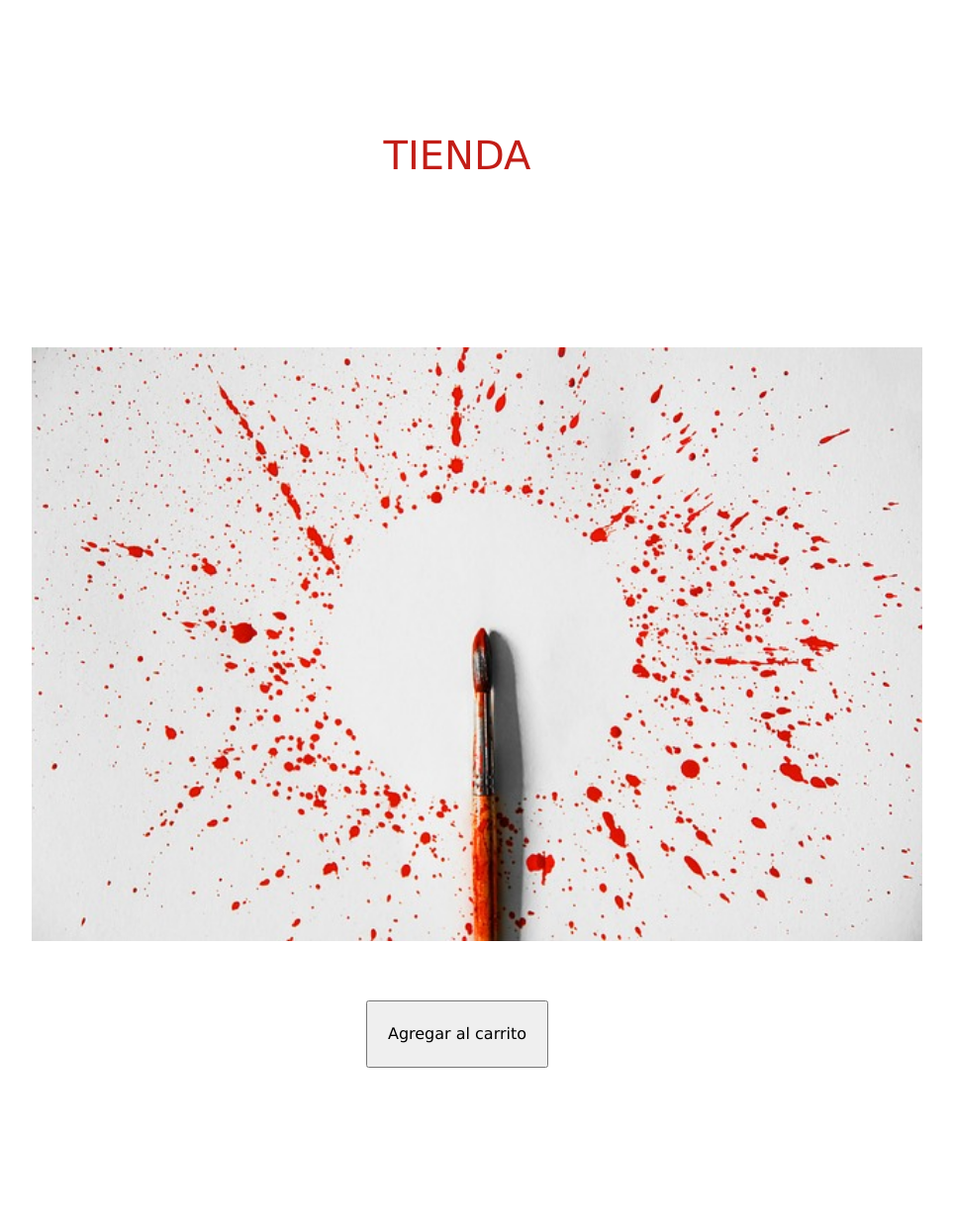
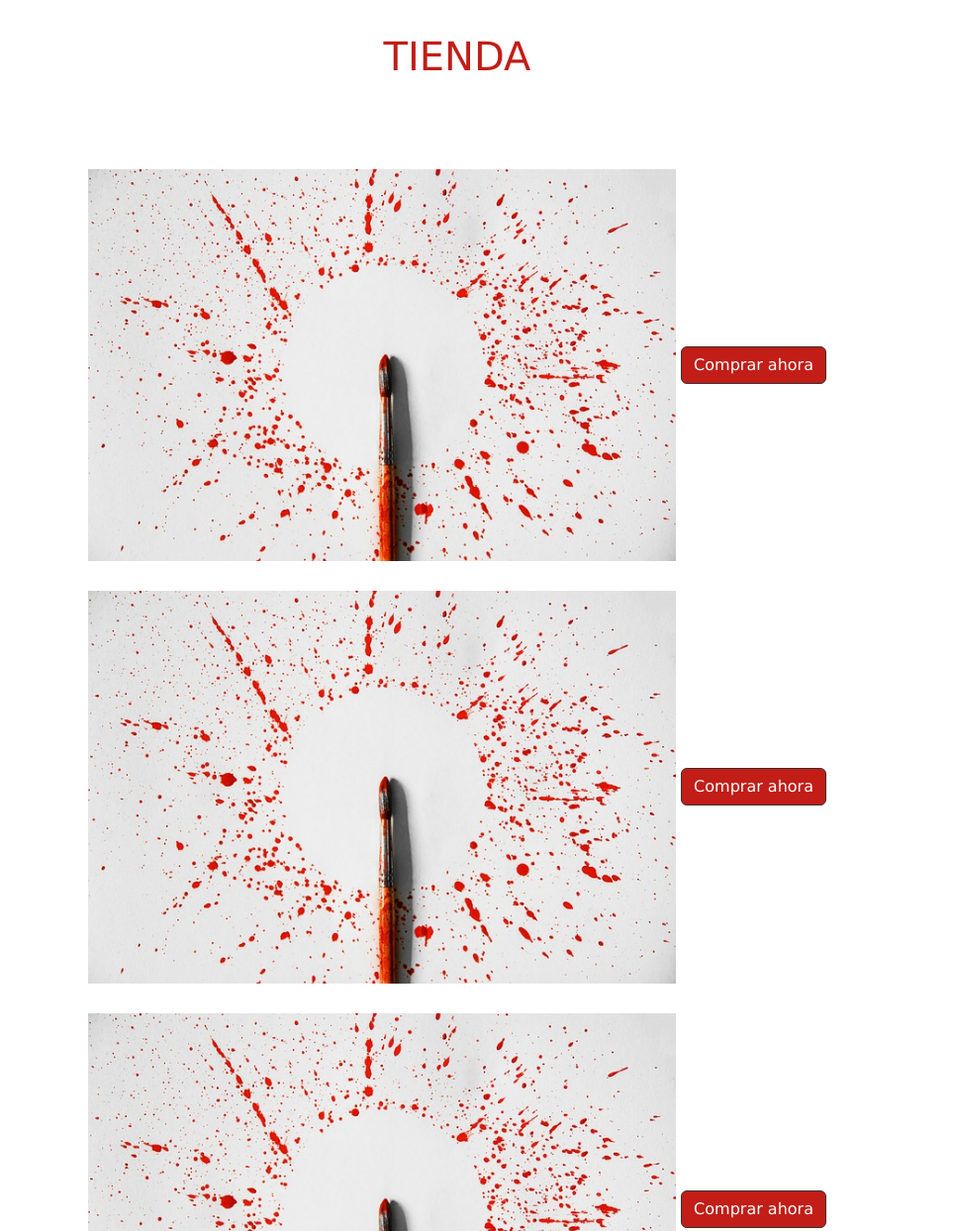
Before and after one commit to CafeVare/ProyectoGaleriaDeArte, a plain HTML site: page pages/tienda.html in a window 1280 px wide. Shown: the part 83-1327 px from the top of the page at 99% size, without its empty margins (178-1141 px from the left). Drawn offline with nearby package versions, Linux system fonts and the light colour scheme.

Commit message:
se agrega correcciones realizadas a la preentrega 2

```diff
--- a/css/style.css
+++ b/css/style.css
@@ -3,7 +3,10 @@
 *{
     margin: 0;
     padding: 0;
+    box-sizing: border-box;
 }
+
+
 
 /* estilos de body */
 
@@ -113,7 +116,7 @@ main p{
 }
 
 .mainGaleria img{
-    width: 100%;
+    width: 75%;
 }
 
 
@@ -137,36 +140,67 @@ main p{
 
 /* fin de estilo de main contacto*/
 
-/*estilos de main Tienda*/
+/*estilos de Tienda*/
+
+.contenedorTienda{
+    height: 100vh;
+    display: grid;
+    grid-template-columns: auto;
+    grid-template-rows: auto;
+    grid-template-areas:
+    "header"
+    "main"
+    "footer";
+
+}
+
+.headerTienda{
+    grid-area: header;
+}
 
 .mainTienda{
-    display: flex;
-    flex-flow: column wrap;
-    justify-items: center;
-    margin: 50px;
-    padding: 50px;
+    grid-area: main;
 
 
 }
 
-.mainTienda div{
+.mainTienda section{
+    display: flex;
+    flex-wrap: wrap;
+    justify-content: center;
 
-    margin: 20px;
-    padding: 50px;
-    gap: 50px;
 }
 
+
 .mainTienda div img{
-    margin: 20px;
-    padding: 20px;
-
-    width: 100%;
+    width: 75%;
 }
 
-.mainTienda div input{
-    margin: 20px;
-    padding: 20px;
+.btn-compra {
+    transition: all 0.3s ease-in-out;
+    background-color: #c21d17;
+    border-color: #333333;
+  }
+
+  .btn-compra:hover {
+    transform: scale(1.2);
+    background-color: #c21d17;
+    border-color: #333333;
+  }
+
+
+
+/* animacion de imagenes en Galeria y Tienda */
+
+@media screen and (min-width:1024px){
+    .mainGaleria img:hover{
+        transform: scale(1.2);
+    }
+    .mainTienda img:hover{
+        transform: scale(1.1);
+    }
 }
+
 
 /* estillos de footer */
 
@@ -178,3 +212,7 @@ footer{
     padding: 20px;
     text-align: center;
 }
+
+.footerTienda{
+    grid-area: footer;
+}
--- a/pages/tienda.html
+++ b/pages/tienda.html
@@ -11,7 +11,8 @@
     <title>Tienda Varela Rodriguez</title>
 </head>
 <body>
-    <header>
+    <div class="contenedorTienda">
+      <header class="headerTienda">
           <nav class="navbar navbar-expand-lg">
               <div class="container-fluid">
                   <a class="navbar-brand" href="../index.html">
@@ -47,35 +48,38 @@
 
       <main class="mainTienda">
           <h1>Tienda</h1>
+          <section>
             <div>
                 <img src="../img/paint-5699263_640.jpg" alt="imagen de relleno">
-            <input type="button" value="Agregar al carrito">
+                <button type="button" class="btn btn-primary btn-compra">Comprar ahora</button>
+
             </div>
             <div>
                 <img src="../img/paint-5699263_640.jpg" alt="imagen de relleno">
-            <input type="button" value="Agregar al carrito">
+                <button type="button" class="btn btn-primary btn-compra">Comprar ahora</button>
             </div>
             <div>
                 <img src="../img/paint-5699263_640.jpg" alt="imagen de relleno">
-            <input type="button" value="Agregar al carrito">
+                <button type="button" class="btn btn-primary btn-compra">Comprar ahora</button>
             </div>
             <div>
                 <img src="../img/paint-5699263_640.jpg" alt="imagen de relleno">
-            <input type="button" value="Agregar al carrito">
+                <button type="button" class="btn btn-primary btn-compra">Comprar ahora</button>
             </div>
             <div>
                 <img src="../img/paint-5699263_640.jpg" alt="imagen de relleno">
-            <input type="button" value="Agregar al carrito">
+                <button type="button" class="btn btn-primary btn-compra">Comprar ahora</button>
             </div>
             <div>
                 <img src="../img/paint-5699263_640.jpg" alt="imagen de relleno">
-            <input type="button" value="Agregar al carrito">
+                <button type="button" class="btn btn-primary btn-compra">Comprar ahora</button>
             </div>
+          </section>
 
       </main>
 
 
-    <footer>
+      <footer class="footerTienda">
           <h2>Redes Sociales</h2>
           <a href="https://www.facebook.com/toti.varelarodriguez" target="_blank"><img src="../img/facebook-1834007_640.png" alt="Logo de facebook"></a>
           <a href="https://www.instagram.com/totivarelarodriguez/" target="_blank"><img src="../img/instagram-1834010_640.png" alt="Logo de instagram"></a>
@@ -89,5 +93,6 @@
       <!--script js bootstrap-->
       <script src="https://cdn.jsdelivr.net/npm/bootstrap@5.3.0-alpha1/dist/js/bootstrap.bundle.min.js" integrity="sha384-w76AqPfDkMBDXo30jS1Sgez6pr3x5MlQ1ZAGC+nuZB+EYdgRZgiwxhTBTkF7CXvN" crossorigin="anonymous"></script>
 
+    </div>
 </body>
 </html>
```
Also changed, not shown: index.html (+15 -15 lines). Lines whose indentation alone changed are shown as unchanged.
